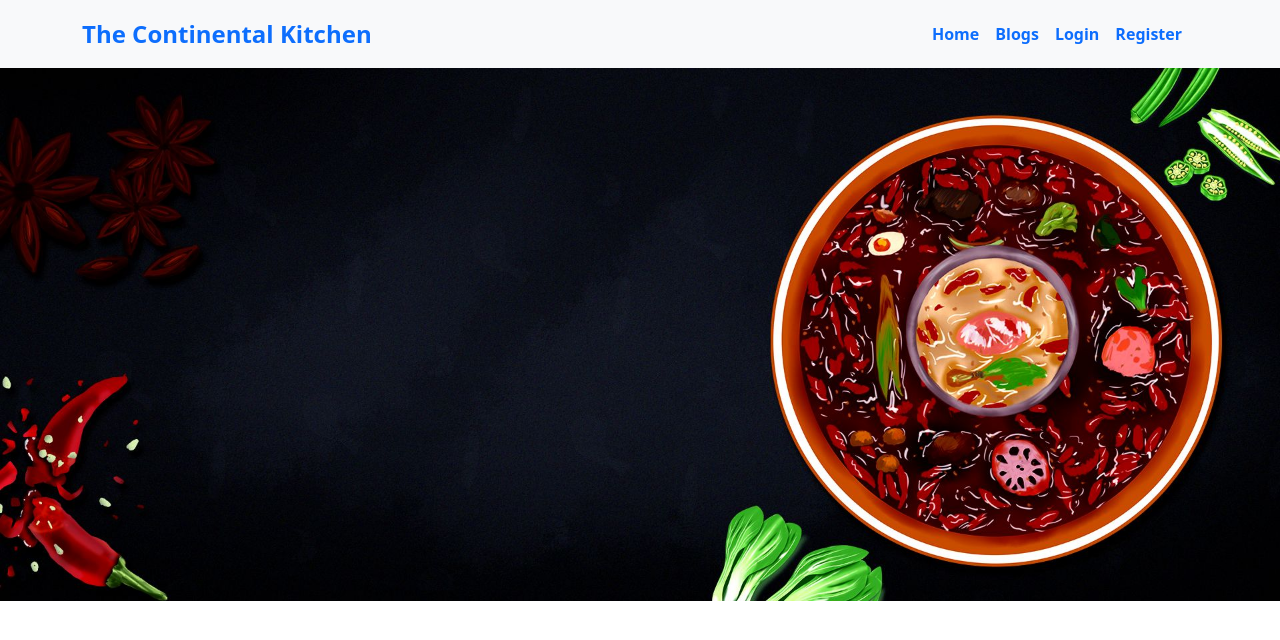
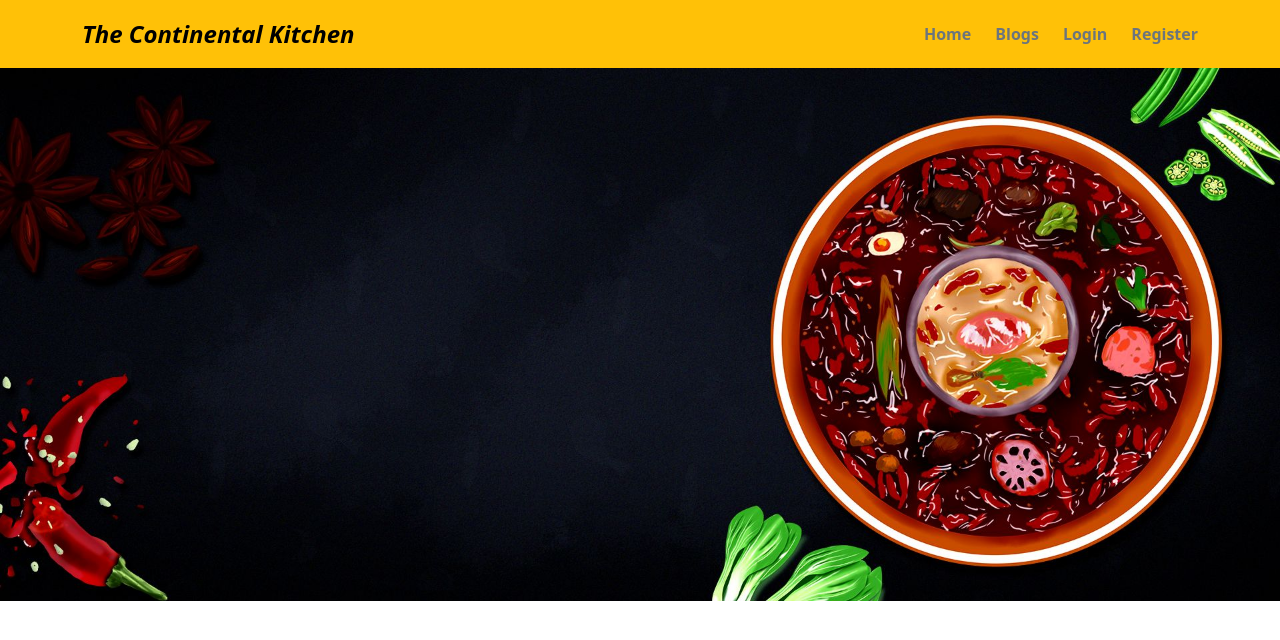
Before and after one commit to parthoroy77/Project-The-Continental-Kitchen, a React (Vite) app: page / in a window 1280 px wide. Shown: the top 640 px of the page. Built offline with nearby package versions, Linux system fonts and the light colour scheme.

Commit message:
navbar added

```diff
--- a/src/components/NavigationBar/NavigationBar.jsx
+++ b/src/components/NavigationBar/NavigationBar.jsx
@@ -6,17 +6,17 @@ import NavDropdown from 'react-bootstrap/NavDropdown';
 import { Link } from 'react-router-dom';
 const NavigationBar = () => {
     return (
-        <div className=''>
-            <Navbar collapseOnSelect expand="lg" bg='light' variant='light'>
-                <Container className='py-2'>
-                    <Link className='text-primary text-decoration-none fw-bold fs-4' to="/">The Continental Kitchen</Link>
+        <div>
+            <Navbar collapseOnSelect expand="lg" bg='warning' variant='light'>
+                <Container className='py-2 '>
+                    <Link className='text-black fst-italic text-decoration-none fw-bold fs-4' to="/">The Continental Kitchen</Link>
                     <Navbar.Toggle aria-controls="responsive-navbar-nav" />
                     <Navbar.Collapse id="responsive-navbar-nav">
                         <Nav className="ms-auto d-flex align-items-center">
-                            <Link className='me-3 text-decoration-none fw-semibold' to="/">Home</Link>
-                            <Link className='me-3 text-decoration-none fw-semibold' to="/blog">Blogs</Link>
-                            <Link className='me-3 text-decoration-none fw-semibold' to="/login">Login</Link>
-                            <Link className='me-3 text-decoration-none fw-semibold' to="/register">Register</Link>
+                            <Link className='me-4 text-secondary text-decoration-none fw-semibold' to="/">Home</Link>
+                            <Link className='me-4 text-secondary text-decoration-none fw-semibold' to="/blog">Blogs</Link>
+                            <Link className='me-4 text-secondary text-decoration-none fw-semibold' to="/login">Login</Link>
+                            <Link className='text-secondary text-decoration-none fw-semibold' to="/register">Register</Link>
                         </Nav>
                         <Nav>
 
```
